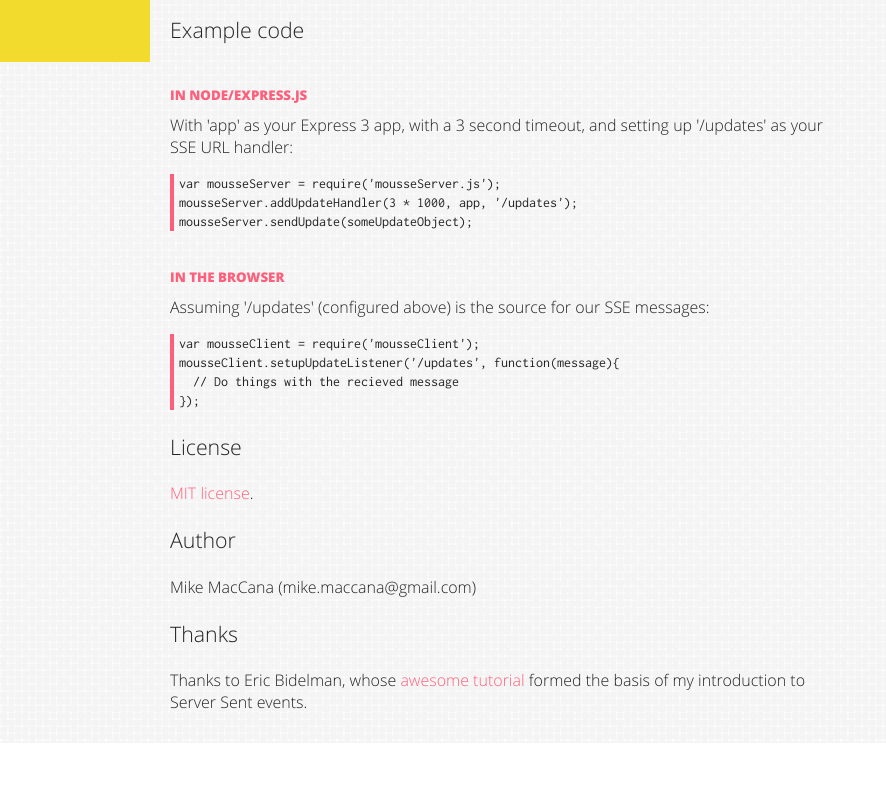
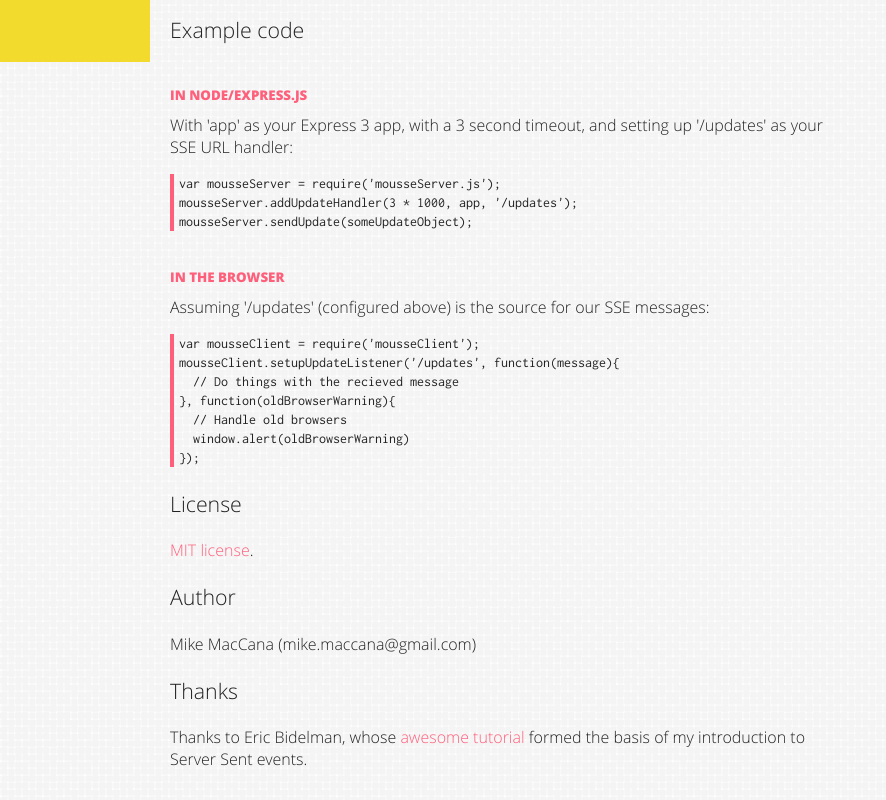
Before and after one commit to mikemaccana/mousse, a plain HTML site: page index.html in a window 1280 px wide. Shown: the part 738-1538 px from the top of the page, without its empty margins (0-886 px from the left). Before the commit the page ends 1481 px from the top, so only its background shows below. Drawn offline with Linux system fonts and the light colour scheme.

Commit message:
Use oldBrowserWarning in demo

```diff
--- a/index.html
+++ b/index.html
@@ -73,6 +73,9 @@ mousseServer.sendUpdate(someUpdateObject);
 <pre><code>var mousseClient = require('mousseClient');
 mousseClient.setupUpdateListener('/updates', function(message){
   // Do things with the recieved message
+}, function(oldBrowserWarning){
+  // Handle old browsers
+  window.alert(oldBrowserWarning)
 });
 </code></pre>
 
```
